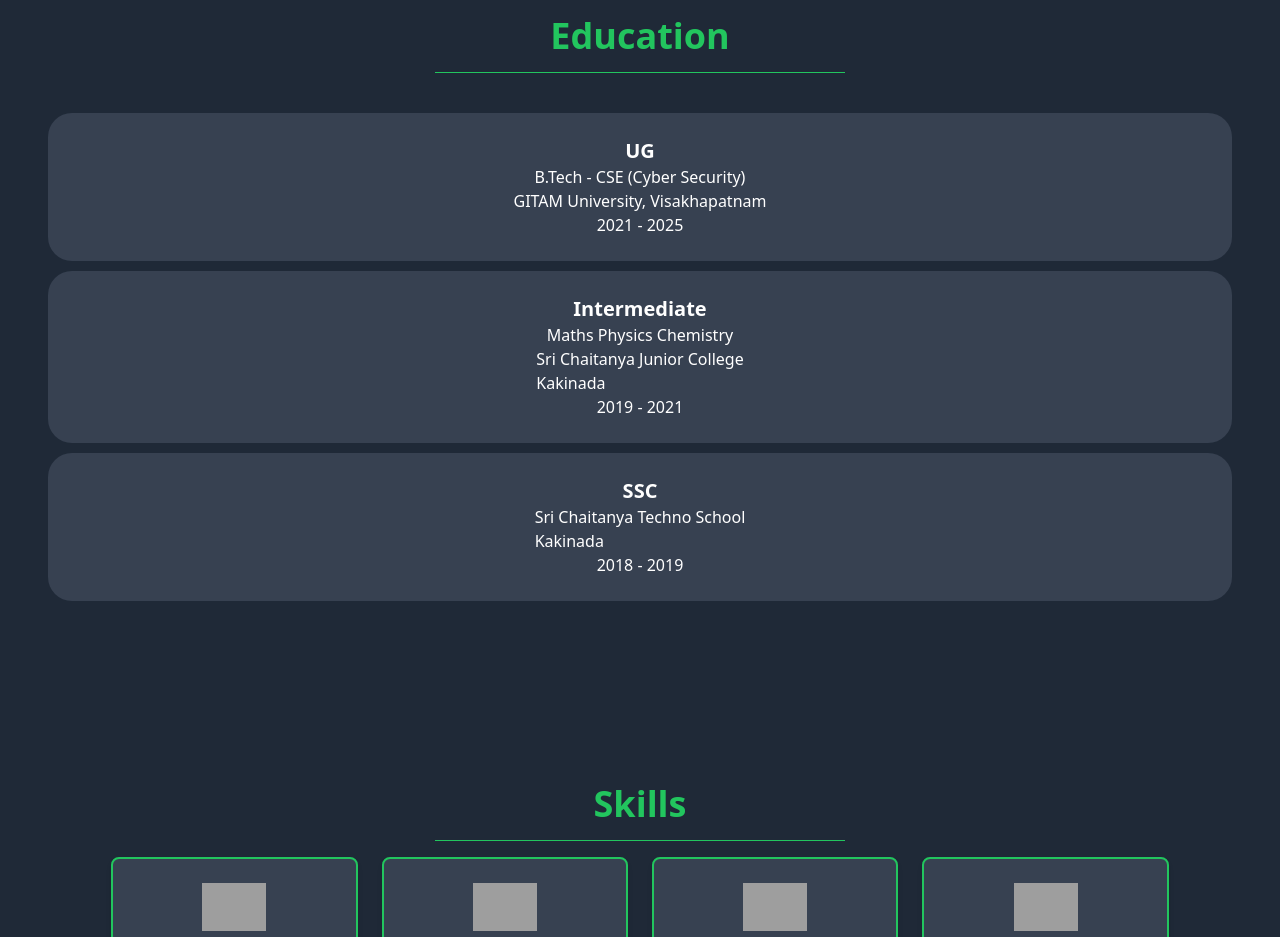
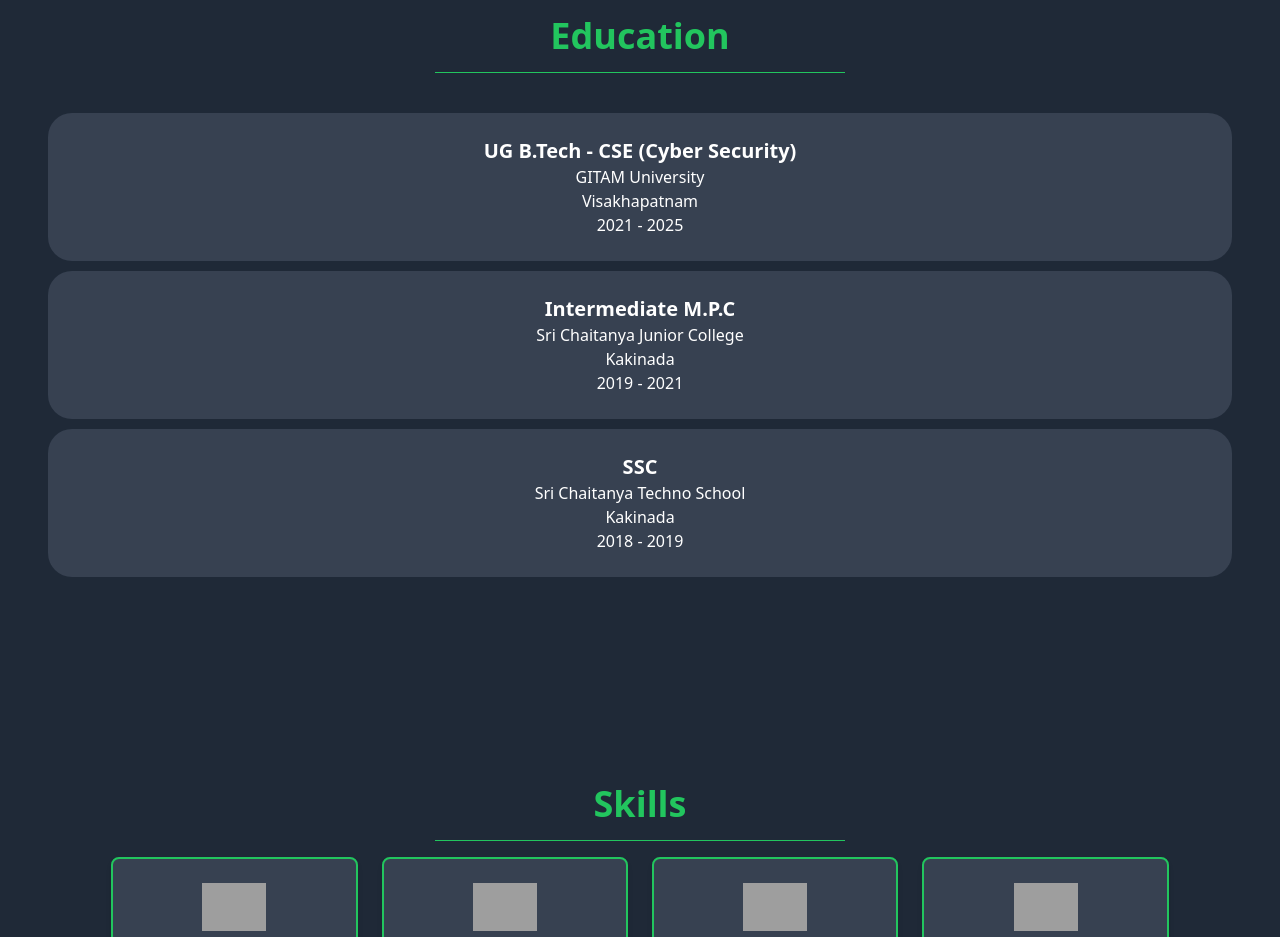
Before and after one commit to chiratla-yuva/Portfolio, a React (Vite) app: page / in a window 1280 px wide. Shown: the part 960-1897 px from the top of the page. Built offline with nearby package versions, Linux system fonts and the light colour scheme; grey boxes are pictures that could not be loaded.

Commit message:
changes done

```diff
--- a/src/components/Education/Education.jsx
+++ b/src/components/Education/Education.jsx
@@ -7,21 +7,21 @@
             <hr className="w-1/3 my-4 border-green-500" />
             <div className='rounded-3xl w-full min-h-max p-6 flex flex-col items-center gap-2.5'>
                 <div className='bg-gray-700 rounded-3xl w-full min-h-max p-6 flex flex-col items-center'>
-                    <h3 className='text-xl font-semibold'>UG</h3>
-                    <h3 className=''>B.Tech - CSE (Cyber Security)</h3>
-                    <h4 className=''>GITAM University, Visakhapatnam</h4>
+                    <h3 className='text-xl font-semibold'>UG B.Tech - CSE (Cyber Security)</h3>
+                    <h4 className=''>GITAM University</h4>
+                    <h4 className=''>Visakhapatnam</h4>
                     <h5 className=''>2021 - 2025</h5>
                 </div>
                 <div className='bg-gray-700 rounded-3xl w-full min-h-max p-6 flex flex-col items-center'>
-                    <h3 className='text-xl font-semibold'>Intermediate</h3>
-                    <h3 className=''>Maths Physics Chemistry</h3>
-                    <h4 className=''>Sri Chaitanya Junior College<br/>Kakinada</h4>
-                    {/* <h4 className=''>Kakinada</h4> */}
+                    <h3 className='text-xl font-semibold'>Intermediate M.P.C</h3>
+                    <h4 className=''>Sri Chaitanya Junior College</h4>
+                    <h4 className=''>Kakinada</h4>
                     <h5 className=''>2019 - 2021</h5>
                 </div>
                 <div className='bg-gray-700 rounded-3xl w-full min-h-max p-6 flex flex-col items-center'>
                     <h3 className='text-xl font-semibold'>SSC</h3>
-                    <h4 className=''>Sri Chaitanya Techno School<br/>Kakinada</h4>
+                    <h4 className=''>Sri Chaitanya Techno School</h4>
+                    <h4 className=''>Kakinada</h4>
                     <h5 className=''>2018 - 2019</h5>
                 </div>
             </div>
```
